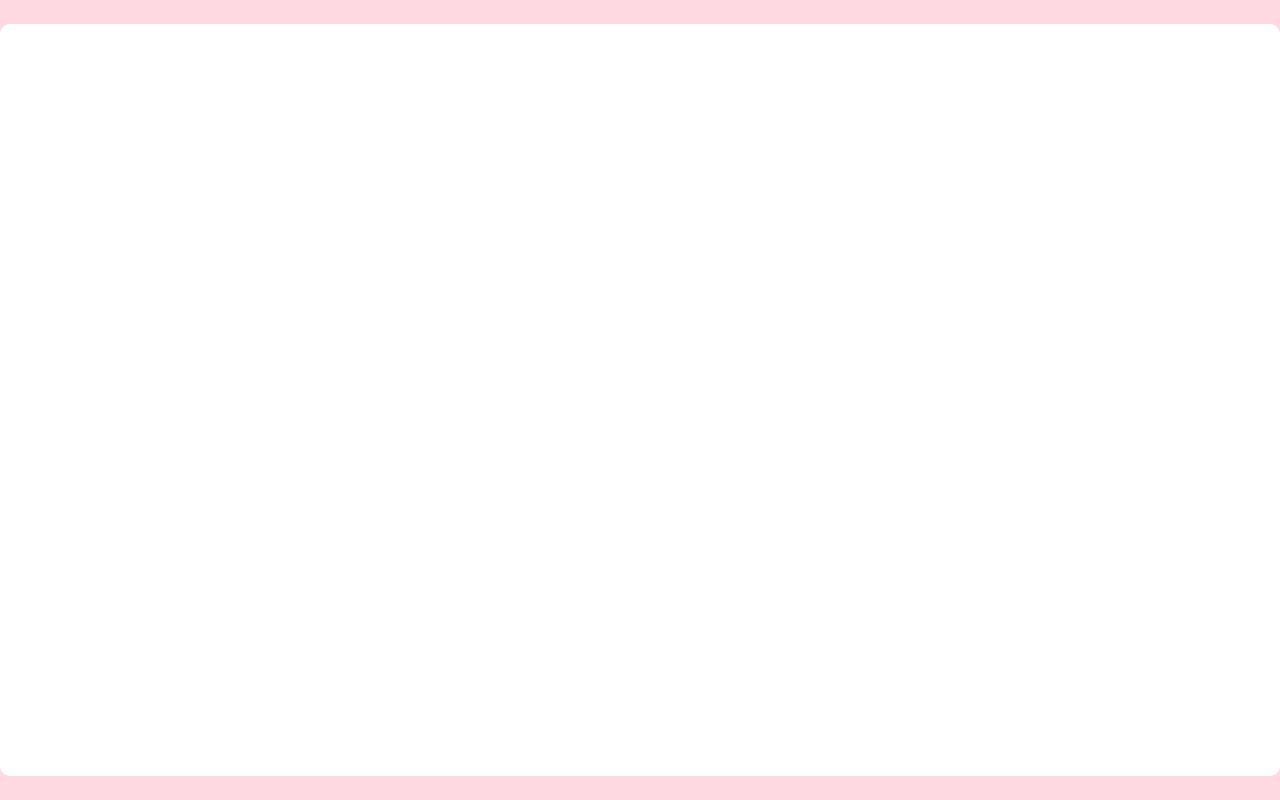
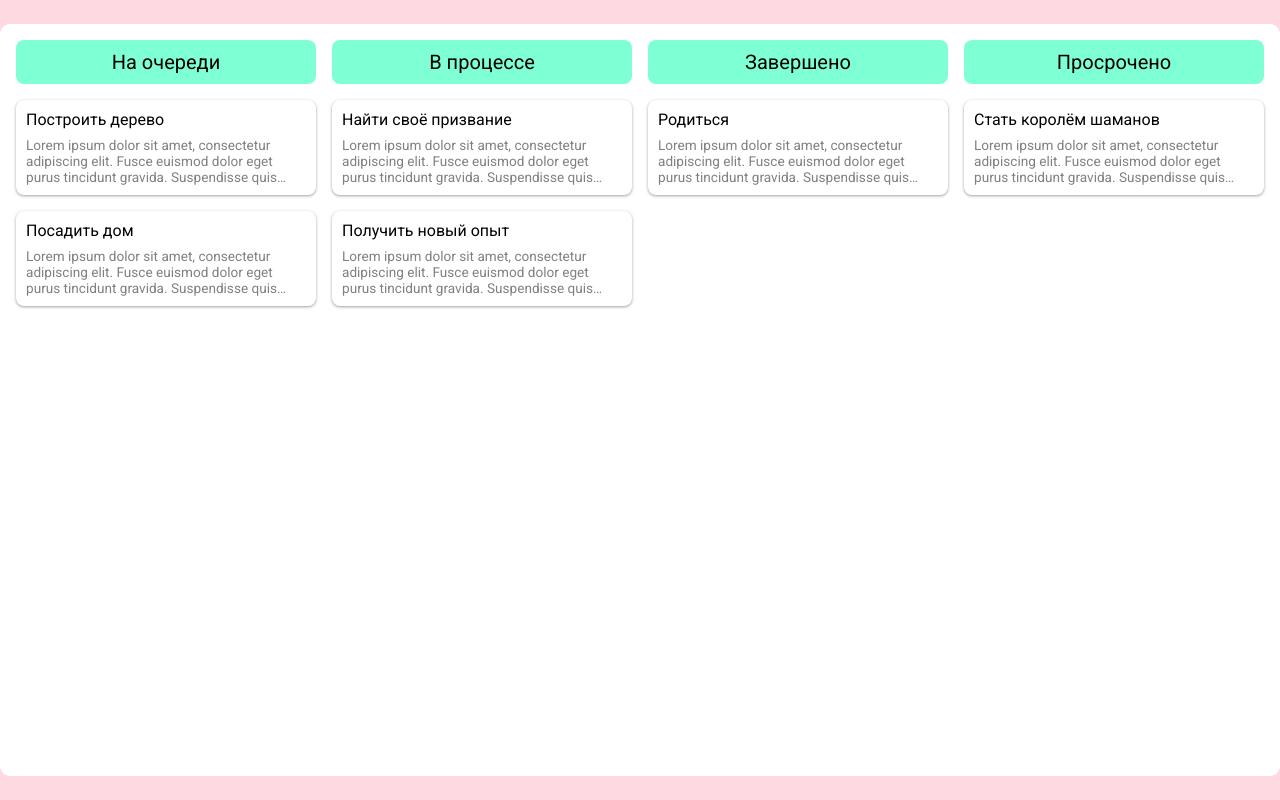
Before and after one commit to draconical/sorta-kanban, an Angular app: page /kanban in a window 1280 px wide. Built offline with nearby package versions, Linux system fonts and the light colour scheme.

Commit message:
feat(columns): add base columns + task components

```diff
--- a/src/app/components/kanban-column/kanban-column.component.html
+++ b/src/app/components/kanban-column/kanban-column.component.html
@@ -1 +1,11 @@
-<p>kanban-column works!</p>
+<div class="kanban-column">
+  <div class="kanban-column__title">{{ title }}</div>
+  <div class="kanban-column__tasks">
+    @for (task of tasks; track task.id) {
+      <div class="kanban-task">
+        <div class="kanban-task__title">{{ task.title }}</div>
+        <div class="kanban-task__description">{{ task.description }}</div>
+      </div>
+    }
+  </div>
+</div>
--- a/src/app/components/kanban-column/kanban-column.component.scss
+++ b/src/app/components/kanban-column/kanban-column.component.scss
@@ -0,0 +1,70 @@
+@import "@styles/index.scss";
+
+app-kanban-column:first-child {
+  .kanban-column {
+    border-radius: $md-radius 0 0 $md-radius;
+  }
+}
+
+app-kanban-column:last-child {
+  .kanban-column {
+    border-radius: 0 $md-radius $md-radius 0;
+  }
+}
+
+.kanban-column {
+  min-width: 250px;
+  height: 100%;
+
+  display: flex;
+  flex-direction: column;
+
+  // background-color: rgb(245, 245, 245);
+
+  &__title {
+    padding: $md-padding;
+    margin-bottom: $md-margin;
+
+    display: flex;
+    flex-direction: row;
+    align-items: center;
+    justify-content: center;
+
+    background-color: aquamarine;
+    border-radius: $sm-radius;
+
+    font-size: $lg-font;
+  }
+
+  &__tasks {
+    display: flex;
+    flex-direction: column;
+    gap: $md-margin;
+  }
+
+  .kanban-task {
+    padding: $md-padding;
+
+    display: flex;
+    flex-direction: column;
+
+    border-radius: $sm-radius;
+    box-shadow: rgba(60, 64, 67, 0.3) 0px 1px 2px 0px, rgba(60, 64, 67, 0.15) 0px 1px 3px 1px;
+
+    &__title {
+      margin-bottom: $sm-margin;
+    }
+
+    &__description {
+      display: -webkit-box;
+      line-clamp: 3;
+      -webkit-line-clamp: 3;
+      -webkit-box-orient: vertical;
+      overflow: hidden;
+      text-overflow: ellipsis;
+
+      font-size: $sm-font;
+      color: $grey;
+    }
+  }
+}
--- a/src/app/components/kanban-column/kanban-column.component.ts
+++ b/src/app/components/kanban-column/kanban-column.component.ts
@@ -1,4 +1,5 @@
-import { ChangeDetectionStrategy, Component, ViewEncapsulation } from '@angular/core';
+import { ChangeDetectionStrategy, Component, Input, ViewEncapsulation } from '@angular/core';
+import { KanbanTaskModel } from '@models/kanban.model';
 
 @Component({
   selector: 'app-kanban-column',
@@ -9,5 +10,8 @@ import { ChangeDetectionStrategy, Component, ViewEncapsulation } from '@angular/
   imports: [],
 })
 export class KanbanColumnComponent {
+  @Input() title!: string;
+  @Input() tasks!: KanbanTaskModel[];
 
+  constructor() {}
 }
--- a/src/app/pages/kanban/kanban.component.html
+++ b/src/app/pages/kanban/kanban.component.html
@@ -1,5 +1,8 @@
 <div class="kanban">
   <div class="kanban__workspace">
-
+    <app-kanban-column [title]="'На очереди'" [tasks]="columns()?.Start ?? []"></app-kanban-column>
+    <app-kanban-column [title]="'В процессе'" [tasks]="columns()?.InProgress ?? []"></app-kanban-column>
+    <app-kanban-column [title]="'Завершено'" [tasks]="columns()?.Completed ?? []"></app-kanban-column>
+    <app-kanban-column [title]="'Просрочено'" [tasks]="columns()?.Expired ?? []"></app-kanban-column>
   </div>
 </div>
--- a/src/app/pages/kanban/kanban.component.scss
+++ b/src/app/pages/kanban/kanban.component.scss
@@ -1,13 +1,23 @@
 @import '@styles/index.scss';
 
 .kanban {
+  overflow: auto;
   height: 100%;
 
   padding: ($lg-padding * 2) 0;
   box-sizing: border-box;
 
   &__workspace {
+    min-width: 1130px;
     height: 100%;
+
+    box-sizing: border-box;
+    padding: $md-margin;
+
+    display: grid;
+    grid-auto-columns: minmax(0, 1fr);
+    grid-auto-flow: column;
+    gap: $md-margin;
 
     border-radius: $md-radius;
     background-color: white;
--- a/src/app/pages/kanban/kanban.component.ts
+++ b/src/app/pages/kanban/kanban.component.ts
@@ -1,6 +1,7 @@
 import { ChangeDetectionStrategy, Component, inject, OnInit, ViewEncapsulation } from '@angular/core';
 import { KanbanService } from '@services/kanban.service';
 import { toSignal } from '@angular/core/rxjs-interop';
+import { KanbanColumnComponent } from "../../components/kanban-column/kanban-column.component";
 
 @Component({
   selector: 'app-kanban',
@@ -8,7 +9,7 @@ import { toSignal } from '@angular/core/rxjs-interop';
   encapsulation: ViewEncapsulation.None,
   templateUrl: './kanban.component.html',
   styleUrl: './kanban.component.scss',
-  imports: [],
+  imports: [KanbanColumnComponent],
 })
 export class KanbanComponent implements OnInit {
   private readonly kanbanService = inject(KanbanService);
--- a/src/app/services/kanban.service.ts
+++ b/src/app/services/kanban.service.ts
@@ -1,6 +1,5 @@
-import { KanbanTasksByColumns } from './../models/kanban.model';
 import { Injectable } from '@angular/core';
-import { KanbanTaskModel, KanbanTaskStatusesEnum } from '@models/kanban.model';
+import { KanbanTaskModel, KanbanTaskStatusesEnum, KanbanTasksByColumns } from '@models/kanban.model';
 import { BehaviorSubject } from 'rxjs';
 
 const TASKS_MOCK_UP: KanbanTaskModel[] = [
--- a/src/app/styles/_variables.scss
+++ b/src/app/styles/_variables.scss
@@ -6,6 +6,9 @@ $status-danger: #ED5565;
 $status-success: #A0D665;
 $status-neutral: #4FC1E9;
 $status-warning: #FFCE58;
+
+/* Цветовая палитра для шрифтов */
+$grey: grey;
 
 /* Отступы */
 $lg-margin: 32px;
@@ -23,3 +26,9 @@ $lg-radius: 12px;
 $md-radius: 10px;
 $sm-radius: 8px;
 $xs-radius: 6px;
+
+/* Шрифты */
+$lg-font: 1.25rem;
+$md-font: 1rem;
+$sm-font: 0.85rem;
+$xs-font: 0.75rem;
```
Also changed, not shown: 1 other file (tests, documents, lock files or other folders).
